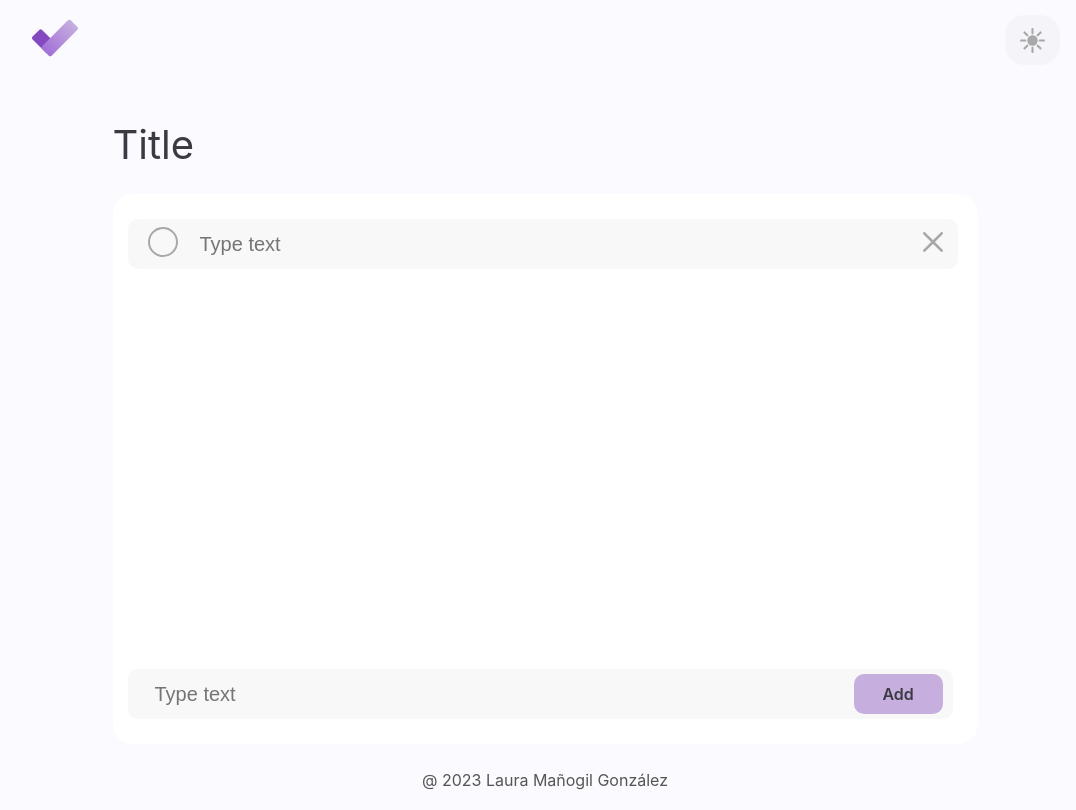
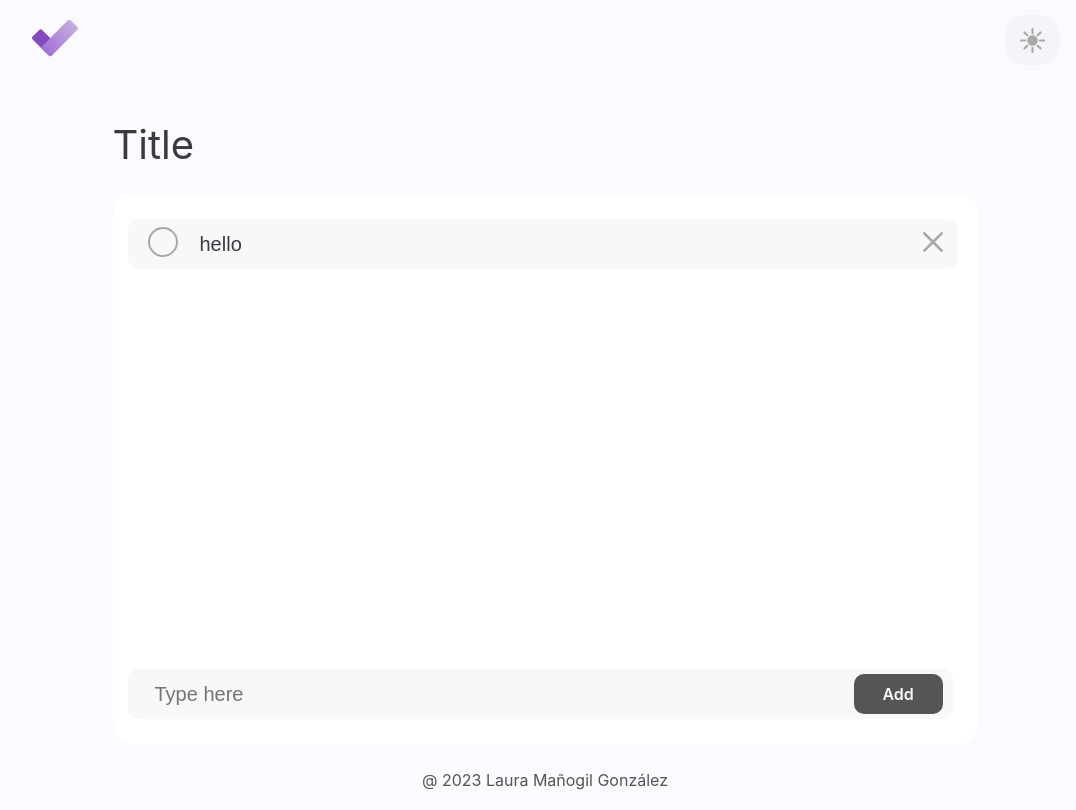
Before and after one commit to LauraMG12/Todo, a Vue app: page / in a window 1280 px wide. Shown: the whole page, without its empty margins (95-1171 px from the left). Built offline with nearby package versions, Linux system fonts and the light colour scheme; the HTML template or start-up script is replaced by a standard one.

Commit message:
Finish basic functionality implementation

```diff
--- a/src/components/AppButton.vue
+++ b/src/components/AppButton.vue
@@ -1,35 +1,57 @@
 <script setup lang="ts">
+interface AppButtonProps {
+  disabled: boolean;
+}
 interface AppButtonEmits {
   (event: "add-item"): void;
 }
+const props = defineProps<AppButtonProps>();
 const emit = defineEmits<AppButtonEmits>();
 </script>
 <template>
-  <div class="button-container" @click="emit('add-item')">
+  <button
+    :disabled="disabled"
+    class="button-container"
+    :class="{ disabled: disabled }"
+    @click="emit('add-item')"
+  >
     <p class="button-text">Add</p>
-  </div>
+  </button>
 </template>
 
 <style scoped lang="scss">
+button {
+  all: unset;
+}
 .button-container {
   width: 100px;
   height: 40px;
   background-color: $primary-light;
+  color: var(--primary-text);
   border-radius: 10px;
   display: flex;
   align-items: center;
   justify-content: center;
+  &:disabled {
+    background-color: var(--secondary-text);
+    color: var(--background-1);
+    &:hover {
+      cursor: default;
+    }
+  }
   &:hover {
     cursor: pointer;
   }
   .button-text {
-    color: var(--primary-text);
     font-weight: 600;
   }
 }
 #app[theme="light-mode"] {
   .button-container {
     background-color: $primary-lighter;
+    &.disabled {
+      background-color: var(--secondary-text);
+    }
   }
 }
 </style>
--- a/src/components/AppInput.vue
+++ b/src/components/AppInput.vue
@@ -2,15 +2,17 @@
 import { ref, watch } from "vue";
 
 interface AppInputProps {
-  checked?: boolean;
+  checked: boolean;
+  value: string;
 }
 interface AppInputEmits {
   (event: "input-changed", value: string): void;
+  (event: "add-item"): void;
 }
 const props = withDefaults(defineProps<AppInputProps>(), { checked: false });
 const emit = defineEmits<AppInputEmits>();
 
-const itemText = ref<string>("");
+const itemText = ref<string>(props.value ?? "");
 
 watch(itemText, () => {
   emit("input-changed", itemText.value);
@@ -18,13 +20,8 @@ watch(itemText, () => {
 </script>
 
 <template>
-  <div class="input-text">
-    <input
-      :class="{ checked: props.checked }"
-      type="text"
-      placeholder="Type text"
-      v-model="itemText"
-    />
+  <div class="input-text" @keydown.enter="emit('add-item')">
+    <input :class="{ checked: props.checked }" type="text" v-model="itemText" />
   </div>
 </template>
 
--- a/src/components/ListItem.vue
+++ b/src/components/ListItem.vue
@@ -1,11 +1,13 @@
 <script setup lang="ts">
 import { ref } from "vue";
 import AppInput from "./AppInput.vue";
-
+interface ListItemProps {
+  value: string;
+}
 interface ListItemEmits {
   (event: "remove"): void;
 }
-
+defineProps<ListItemProps>();
 const emit = defineEmits<ListItemEmits>();
 
 const checked = ref<boolean>(false);
@@ -20,7 +22,7 @@ function toggleChecked(): void {
       <img v-if="checked" src="@/assets/checked.svg" />
       <img v-else src="@/assets/unchecked.svg" />
     </div>
-    <AppInput :checked="checked" />
+    <AppInput :checked="checked" :value="value" />
     <div class="remove-icon" @click="emit('remove')">
       <img src="@/assets/cross.svg" />
     </div>
--- a/src/components/NewItem.vue
+++ b/src/components/NewItem.vue
@@ -1,5 +1,4 @@
 <script setup lang="ts">
-import AppInput from "./AppInput.vue";
 import AppButton from "./AppButton.vue";
 import { ref } from "vue";
 
@@ -9,15 +8,18 @@ interface AppButtonEmits {
 const emit = defineEmits<AppButtonEmits>();
 const itemText = ref<string>("");
 
-function setItemText(inputText: string): void {
-  itemText.value = inputText;
+function addItem(): void {
+  emit("add-item", itemText.value);
+  itemText.value = "";
 }
 </script>
 
 <template>
   <div class="item-container">
-    <AppInput @input-changed="setItemText" />
-    <AppButton @add-item="emit('add-item', itemText)" />
+    <div class="input-text" @keydown.enter="addItem">
+      <input type="text" placeholder="Type here" v-model="itemText" />
+    </div>
+    <AppButton :disabled="itemText === ''" @add-item="addItem" />
   </div>
 </template>
 
@@ -41,5 +43,26 @@ function setItemText(inputText: string): void {
   .close-icon {
     margin: 15px;
   }
+  //FIXME: duplicated in <AppInput/>
+  .input-text {
+    width: 100%;
+    input {
+      width: calc(100% - 25px);
+      font-size: $font-size-secondary-desktop;
+      color: var(--primary-text);
+      background-color: transparent;
+      border: none;
+      &.checked {
+        color: var(--secondary-text);
+        text-decoration: line-through;
+      }
+      &:focus {
+        outline: none;
+      }
+      @media only screen and (max-width: $medium-breackpoint) {
+        font-size: $font-size-secondary-mobile;
+      }
+    }
+  }
 }
 </style>
--- a/src/components/Todo.vue
+++ b/src/components/Todo.vue
@@ -22,6 +22,7 @@ function removeItem(index: number): void {
         <ListItem
           v-for="(item, index) in items"
           :key="item"
+          :value="item"
           @remove="removeItem(index)"
         />
       </div>
```
